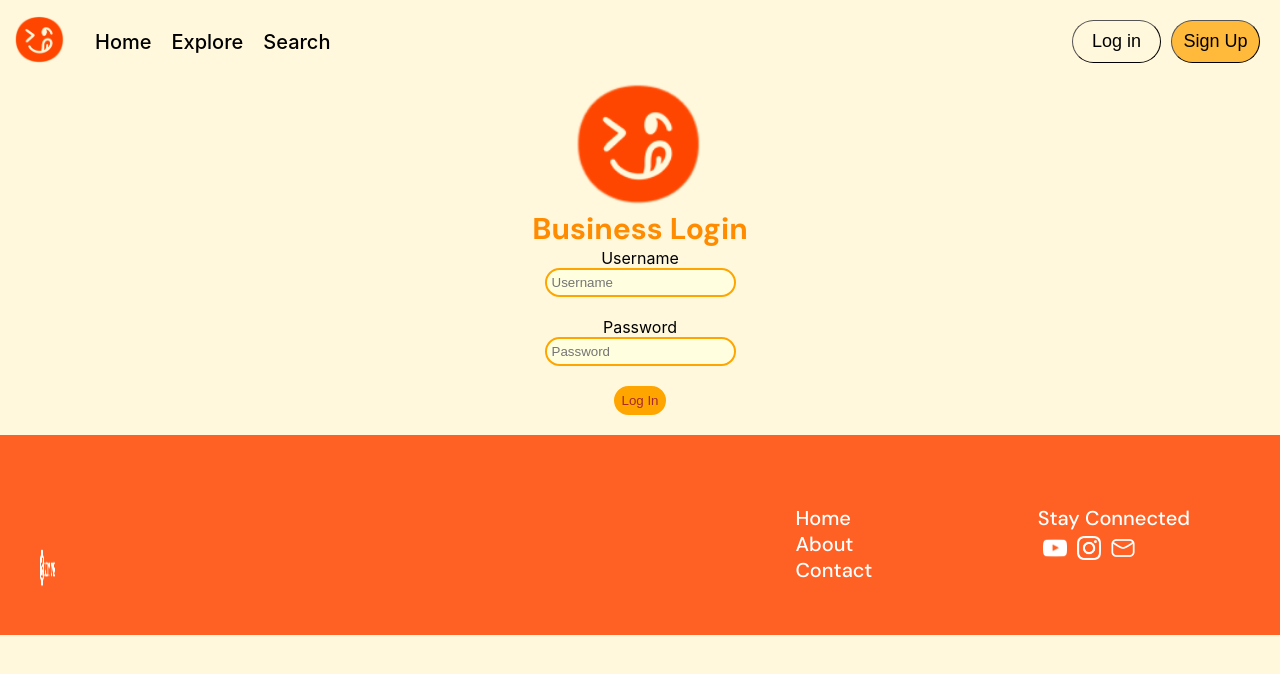
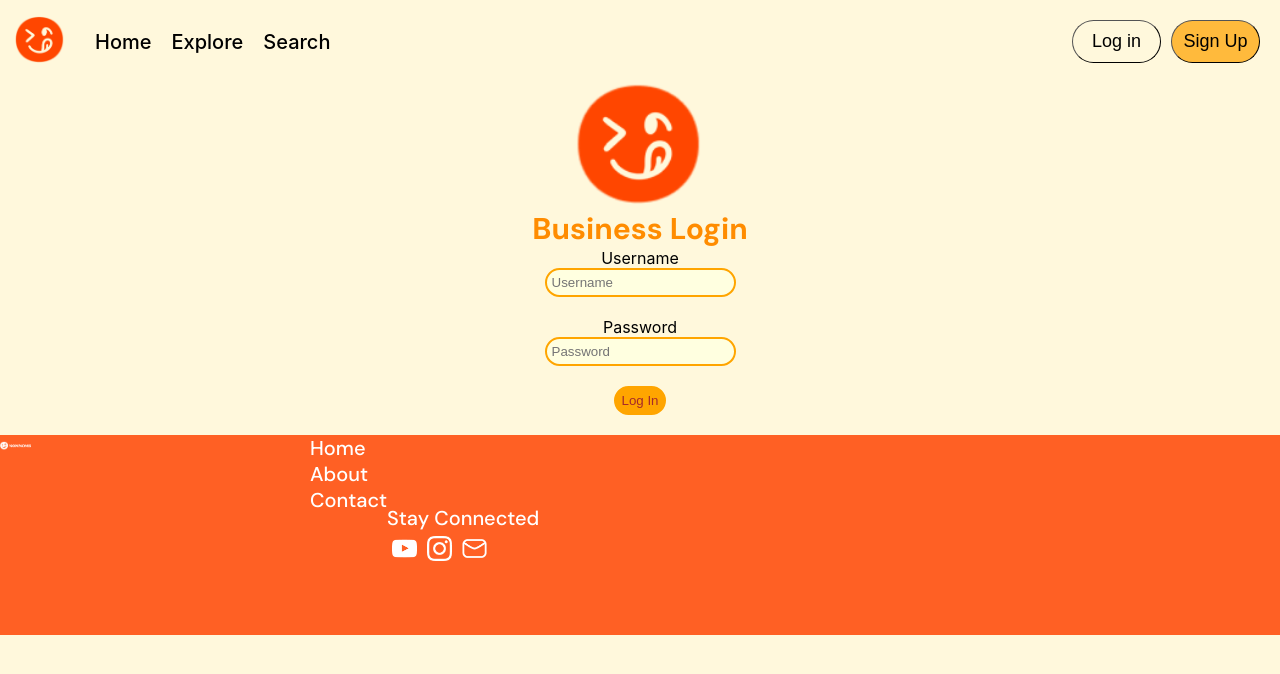
Before and after one commit to AidanAShahmaram/NomNoms, a React (Create React App) app in the folder sacks/: page /businesslogin in a window 1280 px wide. Shown: the top 674 px of the page. Built offline with nearby package versions, Linux system fonts and the light colour scheme.

Commit message:
Footer change

```diff
--- a/sacks/src/footer.css
+++ b/sacks/src/footer.css
@@ -12,7 +12,7 @@
     }
 }
 
-.footer-left {
+.footerLeft {
     height: 40px;
     width: 150px;
     align-self: flex-end;
@@ -20,15 +20,15 @@
     margin-left: 40px;
 }
 
-.footer-left img {
+.footerLeft img {
     height: 50px;
 }
 
-.footer-padding {
+.footerPadding {
     padding-right: 600px;
 }
 
-.footer-middle {
+.footerMiddle {
     height: 80px;
     width: 250px;
     /* background-color: grey; */
```
Also changed, not shown: 1 other file (tests, documents, lock files or other folders).
